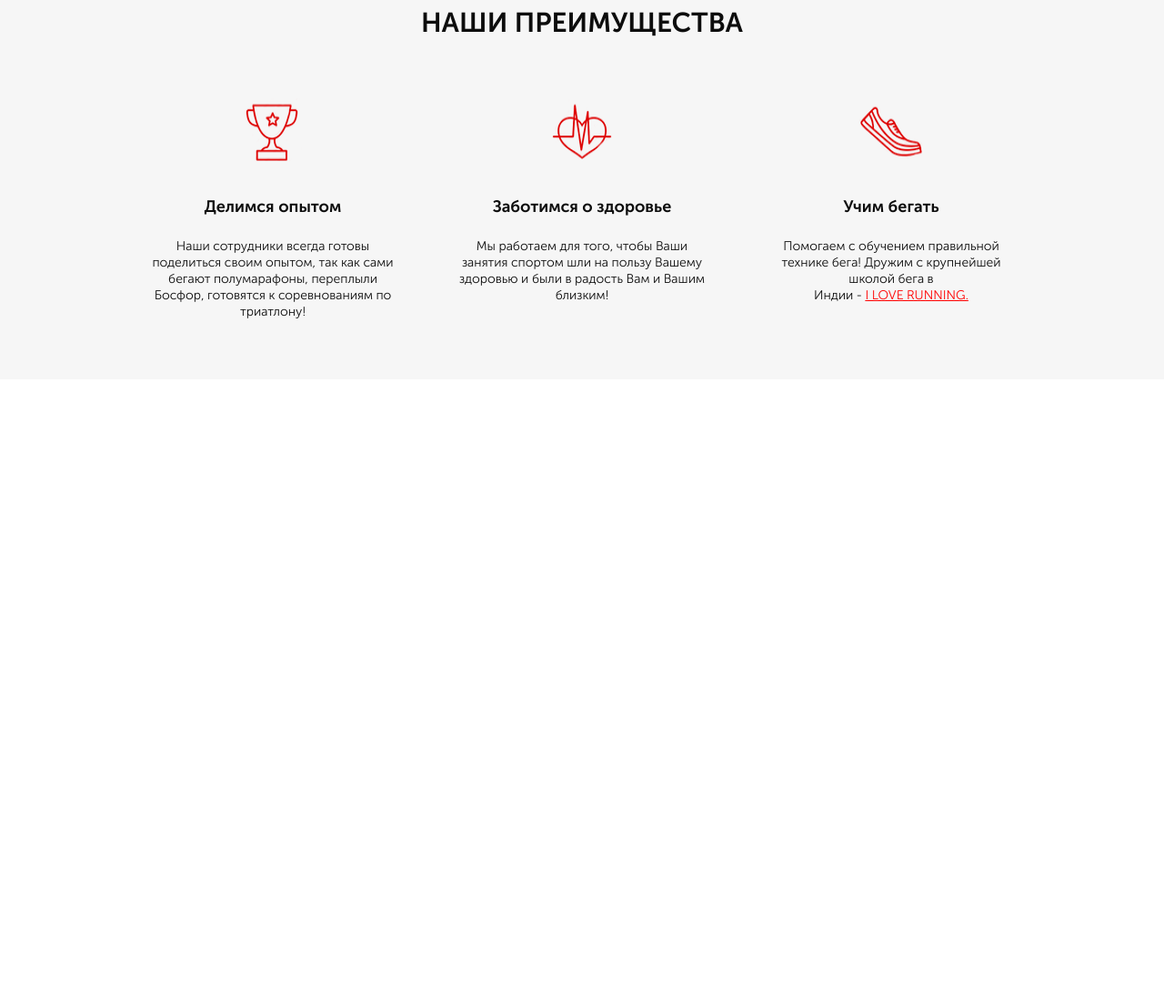
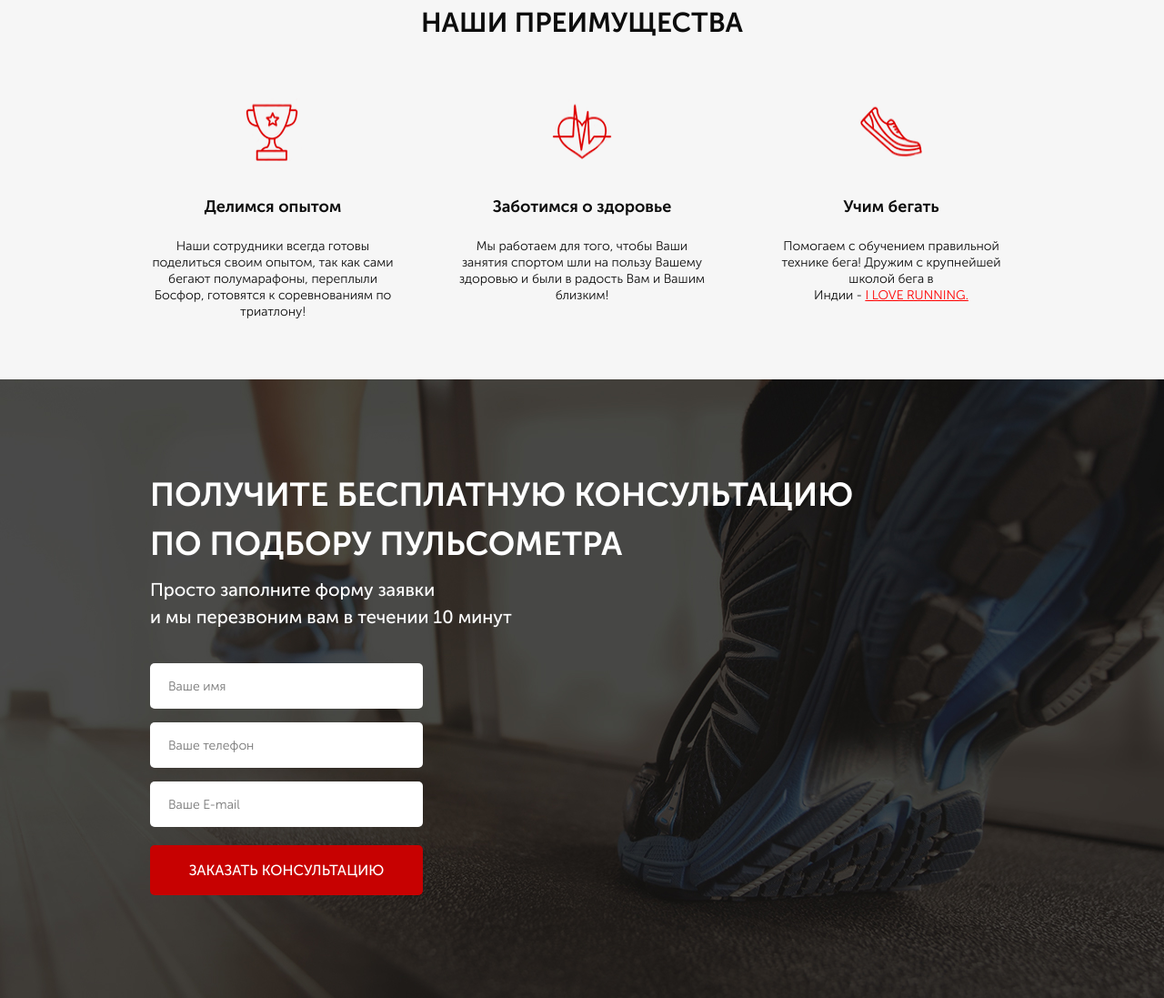
Before and after one commit to PaulCloud1/PULSE, a website: page src/index.html in a window 1280 px wide. Shown: the part 749-1846 px from the top of the page at 91% size. Before the commit the page ends 1166 px from the top, so only its background shows below. Drawn offline with Linux system fonts and the light colour scheme.

Commit message:
formsection

```diff
--- a/src/index.html
+++ b/src/index.html
@@ -78,5 +78,23 @@
             </div>
         </div>
     </div>
+
+    <div class="consultation">
+        <div class="container">
+            <h2 class="consultation__title">
+                Получите бесплатную консультацию<br>по подбору пульсометра
+            </h2>
+            <div class="consultation__descr">
+                Просто заполните форму заявки<br>и мы перезвоним вам в течении 10 минут
+            </div>
+            <form class="feed-form" action="#">
+                    <input name="name" required placeholder="Ваше имя" type="text">
+                    <input name="phone" required placeholder="Ваше телефон" type="tel">
+                    <input name="email" required placeholder="Ваше E-mail" type="email">
+
+                    <button class="button button_submit">Заказать консультацию</button>
+            </form>
+        </div>
+    </div>
 </body>
 </html>
--- a/src/sass/blocks/_buttons.scss
+++ b/src/sass/blocks/_buttons.scss
@@ -14,4 +14,10 @@
         height: 50px;
         font-size: 16px;
     }
+    &_submit {
+        width: 100%;
+        height: 55px;
+        font-size: 16px;
+        color: #FFF;
+    }
 }
--- /dev/null
+++ b/src/sass/blocks/_consultation.scss
@@ -0,0 +1,18 @@
+.consultation {
+    min-height: 680px;
+    padding: 100px 0 92px 0;
+    background: url('../../img/consultation_bg.png') center (center/cover) no-repeat;
+    &__title {
+        color: #FFF;
+        font-weight: 700;
+        font-size: 36px;
+        text-transform: uppercase;
+        text-align: left;
+    }
+    &__descr {
+        font-weight: 500;
+        font-size: 20px;
+        line-height: 30px;
+        color: #FFF;
+    }
+}
--- /dev/null
+++ b/src/sass/blocks/_forms.scss
@@ -0,0 +1,20 @@
+.feed-form {
+    margin-top: 36px;
+    display: flex;
+    flex-direction: column;
+    width: 300px;
+    input {
+        height: 50px;
+        border-radius: 5px;
+        background-color: #FFF;
+        margin-bottom: 15px;
+        border: none;
+        padding: 0 20px;
+        font-weight: 300;
+        font-size: 14px;
+        color: #4B4B4B;
+        &:nth-child(3) {
+            margin-bottom: 20px;
+        }
+    }
+}
--- a/src/sass/style.scss
+++ b/src/sass/style.scss
@@ -13,4 +13,6 @@
 @import 'blocks/header';
 @import 'blocks/buttons';
 @import 'blocks/advantages';
+@import 'blocks/consultation';
+@import 'blocks/forms';
 @import 'base/media';
```
Also changed, not shown: src/css/style.min.css, src/img/consultation_bg.png (added).
